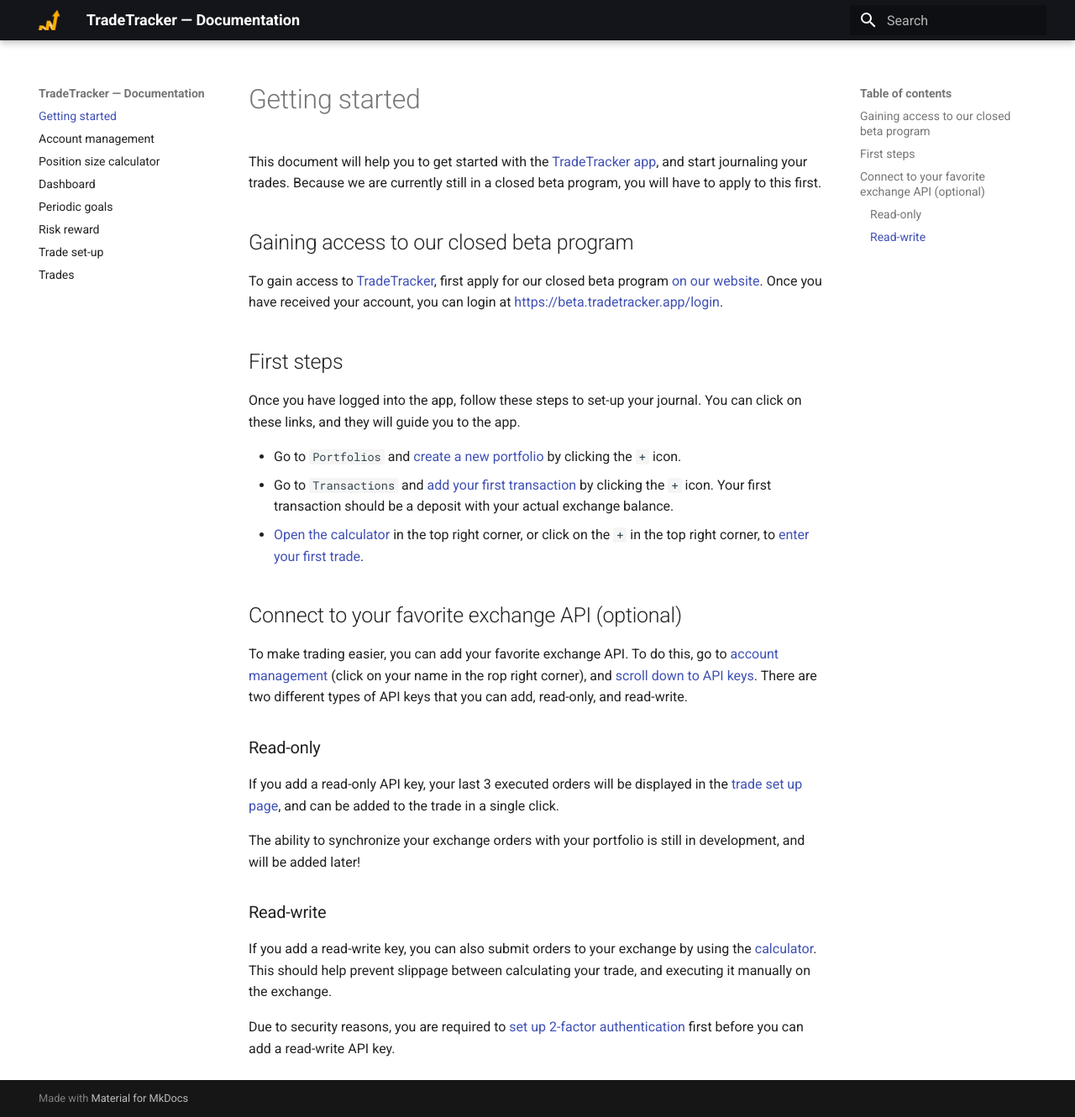
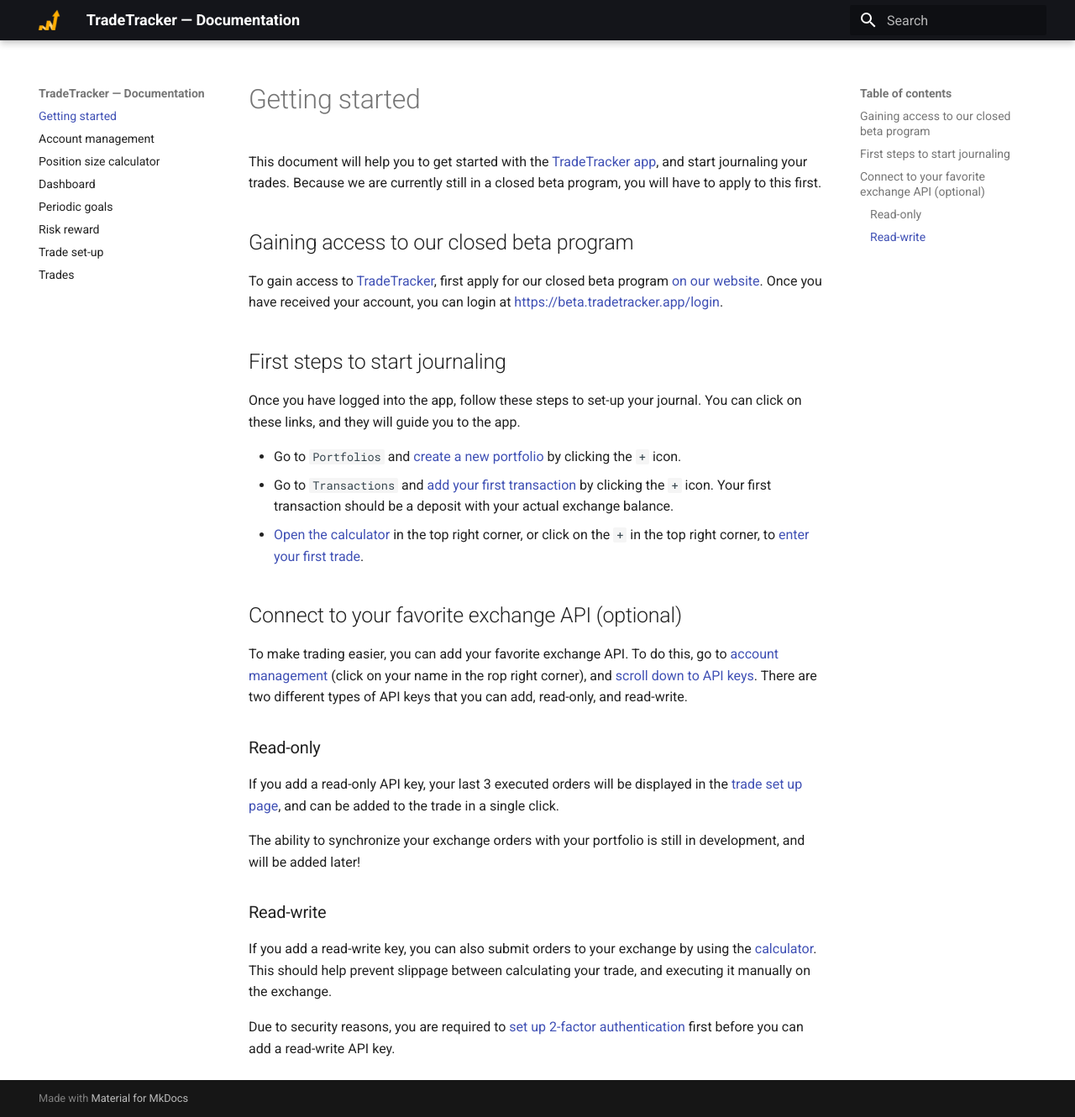
Before and after one commit to TradeTracker/docs, an MkDocs documentation site: the page built from docs/index.md, in a window 1280 px wide and 1330 px high. Shown: the whole window at 84% size. Built offline with MkDocs 1.6.1 and Material for MkDocs 9.7.7, drawn with Linux system fonts in a browser that asks for light colours.

Commit message:
Update index.md

```diff
--- a/docs/index.md
+++ b/docs/index.md
@@ -8,7 +8,7 @@
 To gain access to [TradeTracker](https://beta.tradetracker.app), first apply for our closed beta program [on our website](https://tradetracker.app).
 Once you have received your account, you can login at [https://beta.tradetracker.app/login](https://beta.tradetracker.app/login).
 
-## First steps
+## First steps to start journaling
 
 Once you have logged into the app, follow these steps to set-up your journal. You can click on these links, and they will guide you to the app.
 
```
